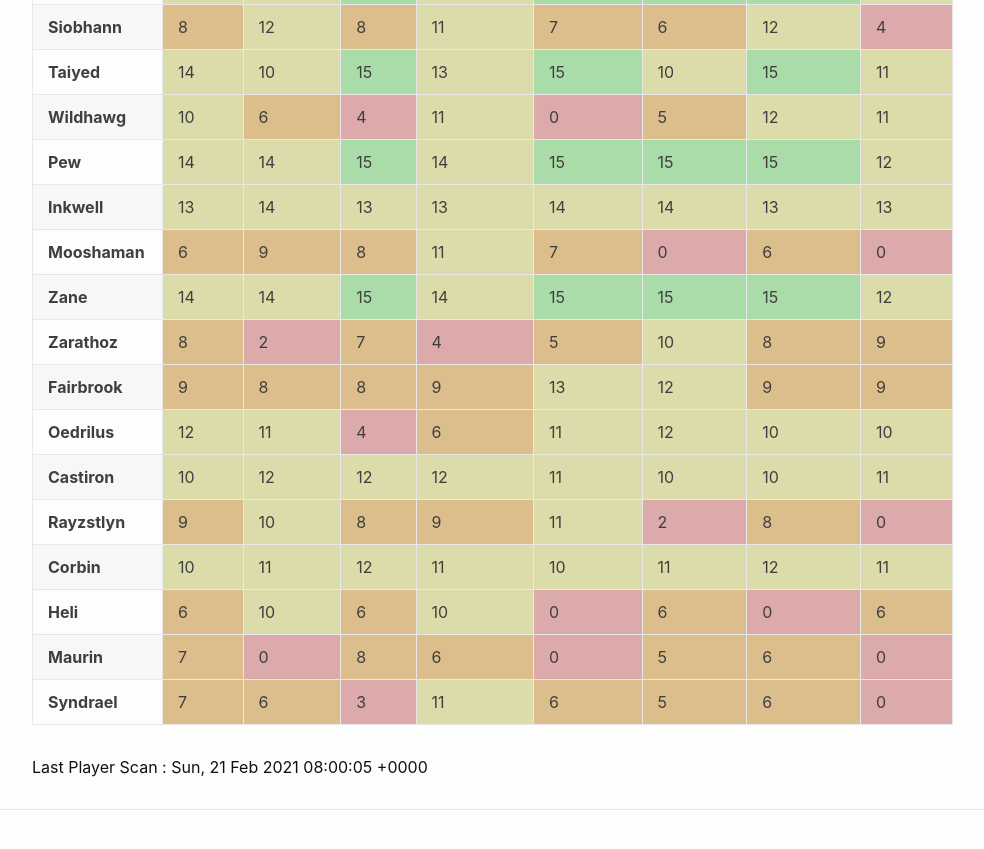
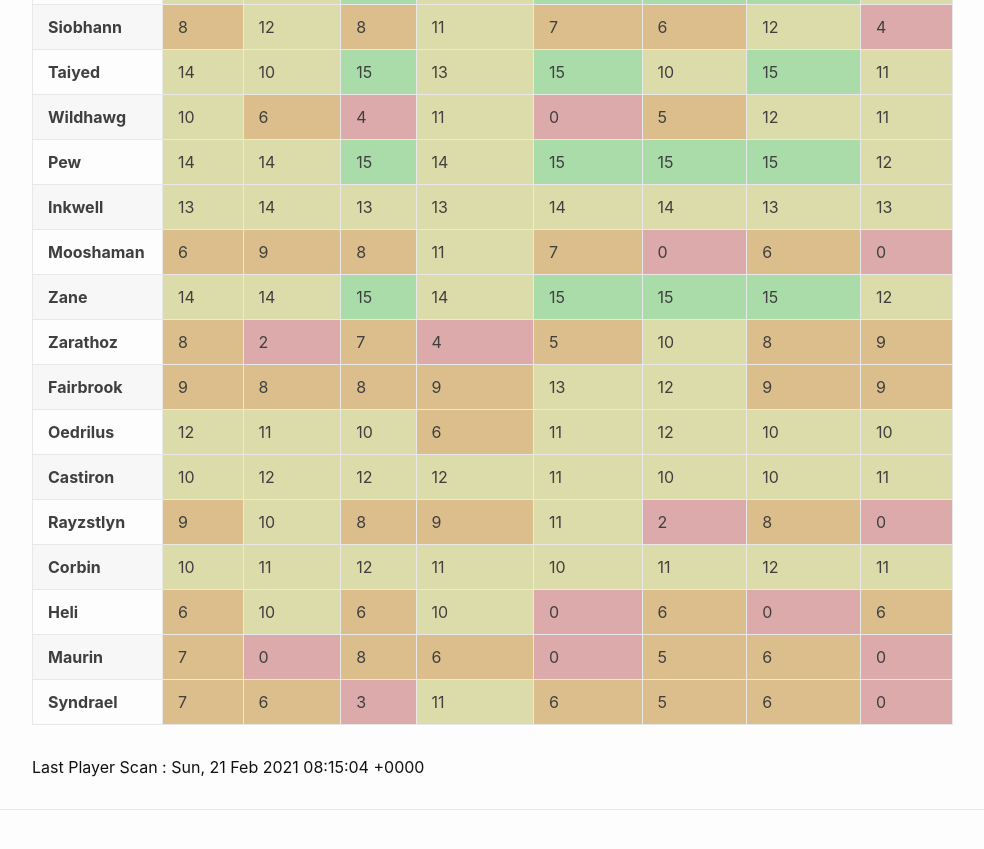
Before and after one commit to eldertribunal/keystonetracker, a Jekyll site: the page built from players.md, in a window 1280 px wide and 900 px high, scrolled down 571 px. Shown: the top 849 px of the window, without its empty margins (126-1110 px from the left). Built offline with Jekyll 4.4.1, drawn with Linux system fonts in a browser that asks for light colours.

Commit message:
auto scan Sun Feb 21 08:15:41 UTC 2021

```diff
--- a/_data/characters.json
+++ b/_data/characters.json
@@ -1004,7 +1004,7 @@
       },
       {
         "name": "De Other Side",
-        "level": 4,
+        "level": 10,
         "id": 377
       },
       {
--- a/_data/players.json
+++ b/_data/players.json
@@ -734,7 +734,7 @@
       },
       {
         "name": "De Other Side",
-        "level": 4,
+        "level": 10,
         "id": 377
       },
       {
--- a/_data/scanned.json
+++ b/_data/scanned.json
@@ -1,3 +1,3 @@
 {
-  "timestamp": 1613894405
+  "timestamp": 1613895304
 }
--- a/_data/weekly.json
+++ b/_data/weekly.json
@@ -337,8 +337,8 @@
       10,
       10,
       10,
+      10,
       8,
-      0,
       0,
       0,
       0
```
